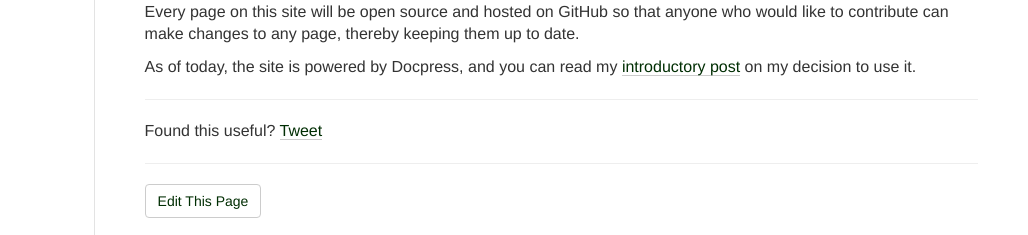
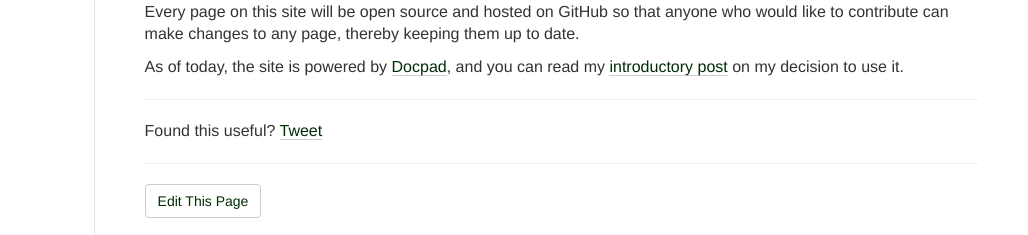
Before and after one commit to colynb/colynb.github.io, a plain HTML site: page pages/about.html in a window 1280 px wide. Shown: the part 269-504 px from the top of the page, 252-1280 px from the left. Drawn offline with nearby package versions, Linux system fonts and the light colour scheme; a script that the page names is missing.

Commit message:
more copy changes

```diff
--- a/pages/about.html
+++ b/pages/about.html
@@ -86,7 +86,7 @@
 <div><p>My name is Colyn Brown. I&#39;ve been a web developer since 1995 - almost 20 years now! I&#39;ve also been raising a family for not much longer than that.</p>
 <p>Though my experience in web development covers a lot of areas, I will be  focusing this site on front-end development and related technologies. However, as a consumer of dev blogs myself, the biggest problem I see with a lot of blogs especially ones in a tutorial format is that they are quickly out of date. Some of my entries will be written as a tutorial, but I want to avoid this dilemma.</p>
 <p>To do that, what I would like to do <em>eventually</em> is get to a point where this site is more like a wiki and less like a journal. Every page on this site will be open source and hosted on GitHub so that anyone who would like to contribute can make changes to any page, thereby keeping them up to date.</p>
-<p>As of today, the site is powered by Docpress, and you can read my <a href="/posts/static-site-generation-with-docpad-part-1.html">introductory post</a> on my decision to use it.</p>
+<p>As of today, the site is powered by <a href="http://docpad.org/">Docpad</a>, and you can read my <a href="/posts/static-site-generation-with-docpad-part-1.html">introductory post</a> on my decision to use it.</p>
 </div>
 
 <hr>
```
